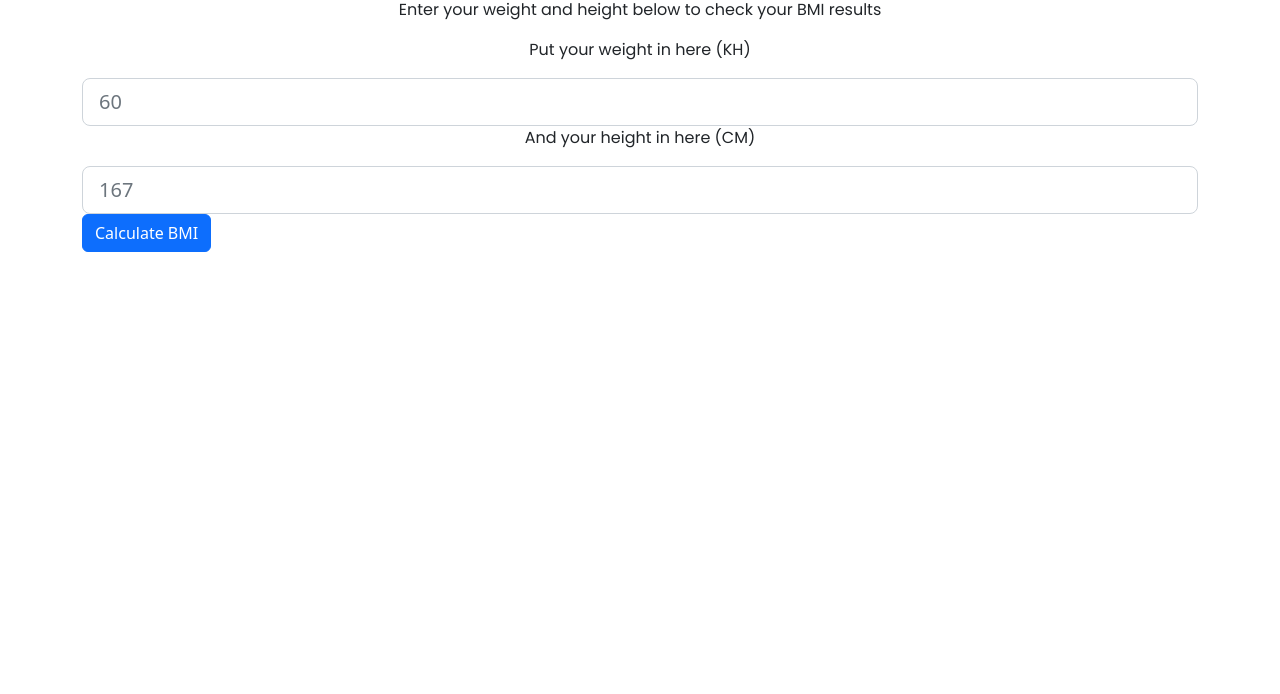
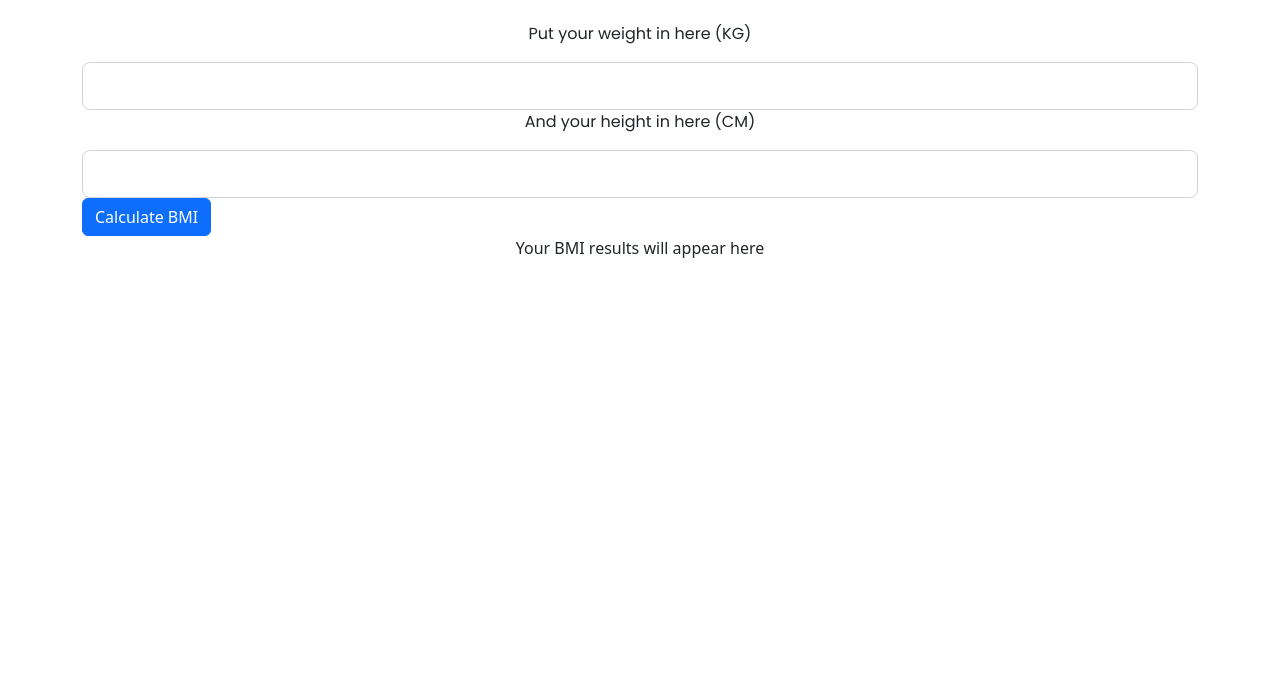
Before and after one commit to rafikusdiarto/BMI-Calculator, a plain HTML site: page index.html in a window 1280 px wide. Shown: the part 106-800 px from the top of the page. Drawn offline with nearby package versions, Linux system fonts and the light colour scheme.

Commit message:
nambahRumus

```diff
--- a/index.html
+++ b/index.html
@@ -9,18 +9,23 @@
     <title>BMI</title>
   </head>
   <body>
+    <h1><b>Check your BMI</b></h1>
+    <p>Enter your weight and height below to check your BMI results</p>
+
     <div class="container-sm my-5">
-      <h1><b>Check your BMI</b></h1>
-      <p>Enter your weight and height below to check your BMI results</p>
-      <div class="form">
-        <p>Put your weight in here (KH)</p>
-        <input class="form-control form-control-lg" type="text" placeholder="60" aria-label=".form-control-lg">
-      </div>
-      <div class="form">
-        <p>And your height in here (CM)</p>
-        <input class="form-control form-control-lg" type="text" placeholder="167" aria-label=".form-control-lg">
-      </div>
-      <button class="btn btn-primary" type="button" onclick="calculate()">Calculate BMI</button>
+      <div class="form" id="weightInput">
+      <form action="">
+          <p>Put your weight in here (KG)</p>
+          <input id="weight" type="number" pattern="[0-9]*" name="a" class="form-control form-control-lg" aria-label=".form-control-lg">
+        </div>
+        <div class="form" id="heightInput">
+          <p>And your height in here (CM)</p>
+          <input id="height" type="number" pattern="[0-9]*" name="b" class="form-control form-control-lg" aria-label=".form-control-lg">
+        </div>
+        <button class="btn btn-primary" type="button" onclick="calculate()">Calculate BMI</button>
+      </form>
+
+      <div id="results" class="text-center">Your BMI results will appear here</div>
     </div>
 
     <script src="main.js"></script>
--- a/main.js
+++ b/main.js
@@ -3,7 +3,7 @@ var weight, height, measure, bmi, error ;
 function calculate() {
 	weight = document.getElementById("weight").value;
 	height = document.getElementById("height").value;
-	error = "Please enter some values";
+	error = "masukkan angka yang valid";
 	height /= 100;
 	height *= height;
 	bmi = weight/height;
```
